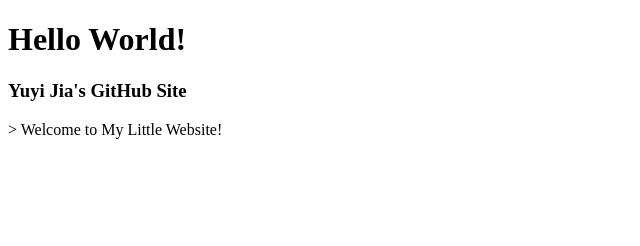
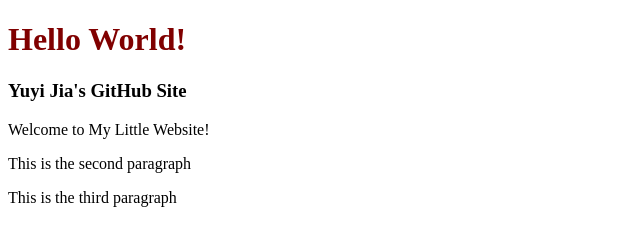
Before and after one commit to 33mochi33/yuyi.github.io, a plain HTML site: page index.html in a window 1280 px wide. Shown: the whole page, without its empty margins (0-640 px from the left). Drawn offline with Linux system fonts and the light colour scheme.

Commit message:
maroon page

```diff
--- /dev/null
+++ b/css/maroon.css
@@ -0,0 +1 @@
+h1 {color:maroon}
--- a/index.html
+++ b/index.html
@@ -3,13 +3,17 @@
 <head>
     <meta charset="UTF-8">
     <meta name="viewport" content="width=, initial-scale=1.0">
-    <title>Document</title>
+    <title>Yuyi's Site</title>
+    <link rel="icon" type="image/x-icon" href="image/redpanda.PNG">
+    <link rel="stylesheet" type="text/css" href="css/maroon.css">
 </head>
 <body>
     <h1>Hello World!</h1>
     <h3>
         Yuyi Jia's GitHub Site
     </h3>
-    <p id="welcome">> Welcome to My Little Website!</p>
+    <p id="welcome"> Welcome to My Little Website!</p>
+    <p id="second">This is the second paragraph</p>
+    <p id="third">This is the third paragraph</p>
 </body>
 </html>
```
Also changed, not shown: image/redpanda.PNG (added), 2 other files.
